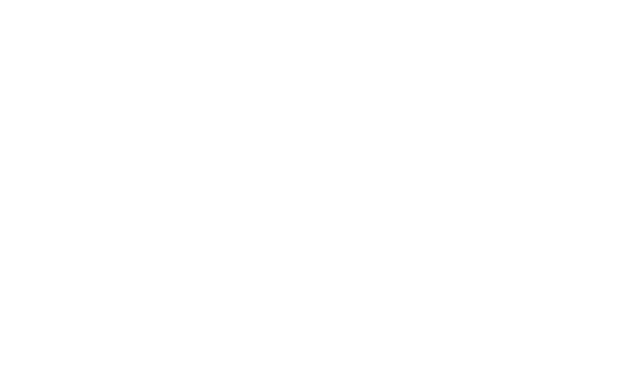
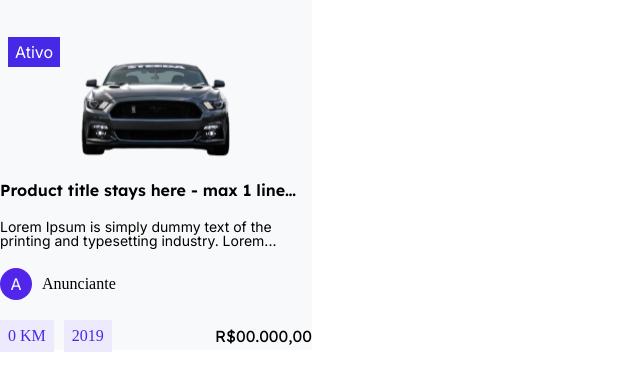
Before and after one commit to Motors-M6-Kenzie-Academy/Front-end, a React (Create React App) app: page / in a window 1280 px wide. Shown: the top 390 px of the page, without its empty margins (0-640 px from the left). Built offline with nearby package versions, Linux system fonts and the light colour scheme.

Commit message:
feat: layout card concluded

```diff
--- a/public/index.html
+++ b/public/index.html
@@ -10,7 +10,16 @@
       content="Web site created using create-react-app"
     />
     <link rel="apple-touch-icon" href="%PUBLIC_URL%/logo192.png" />
-    <link rel="manifest" href="%PUBLIC_URL%/manifest.json" />
+    <link rel="preconnect" href="https://fonts.googleapis.com" />
+    <link rel="preconnect" href="https://fonts.gstatic.com" crossorigin />
+    <link
+      href="https://fonts.googleapis.com/css2?family=Lexend:wght@100;200;300;400;500;600;700;800;900&display=swap"
+      rel="stylesheet"
+    />
+    <link
+      href="https://fonts.googleapis.com/css2?family=Inter:wght@100;200;300;400;500;600;700;800;900&display=swap"
+      rel="stylesheet"
+    />
     <title>Motors</title>
   </head>
   <body>
--- a/src/App.tsx
+++ b/src/App.tsx
@@ -1,9 +1,11 @@
+import ProductCard from "./components/ProductCard";
 import GlobalStyle from "./styles/globalStyles";
 
 function App() {
   return (
     <>
       <GlobalStyle />
+      <ProductCard />
     </>
   );
 }
--- /dev/null
+++ b/src/components/ProductCard/index.tsx
@@ -0,0 +1,41 @@
+import Car from "../../assets/car.svg";
+import { ContainerCard, ContainerIsActive } from "./styles";
+
+const ProductCard = () => {
+  const name = "Anunciante";
+  const avatar = name[0];
+
+  return (
+    <ContainerCard>
+      <ContainerIsActive backgroundColor="var(--brand1)" color="var(--white)">
+        Ativo
+      </ContainerIsActive>
+      <div className="container--img">
+        <img src={Car} alt="car" />
+      </div>
+      <div className="container--content">
+        <h2>
+          Product title stays here - max 1 line Product title stays here -
+          maximum 1 line
+        </h2>
+        <p className="container--description">
+          Lorem Ipsum is simply dummy text of the printing and typesetting
+          industry. Lorem...
+        </p>
+        <div className="container--announcer">
+          <div className="avatar">{avatar}</div>
+          <p>{name}</p>
+        </div>
+        <div className="container--tag--price">
+          <div className="container--tags">
+            <div className="tag">0 KM</div>
+            <div className="tag">2019</div>
+          </div>
+          <strong>R$00.000,00</strong>
+        </div>
+      </div>
+    </ContainerCard>
+  );
+};
+
+export default ProductCard;
--- /dev/null
+++ b/src/components/ProductCard/styles.ts
@@ -0,0 +1,105 @@
+import styled from "styled-components";
+
+interface IContainerIsActiveProps {
+  backgroundColor: string;
+  color: string;
+}
+
+export const ContainerCard = styled.div`
+  width: 312px;
+  height: 350px;
+
+  background-color: var(--gray9);
+
+  .container--img {
+    display: flex;
+    align-items: center;
+    justify-content: center;
+
+    &:hover {
+      border: 2px solid var(--brand1);
+      border-radius: 3px;
+    }
+  }
+
+  .container--content {
+    display: flex;
+    flex-direction: column;
+    gap: 20px;
+  }
+
+  h2 {
+    font-family: "Lexend", sans-serif;
+    font-weight: 600;
+
+    display: -webkit-box;
+    overflow: hidden;
+    text-overflow: ellipsis;
+    -webkit-line-clamp: 1; /* number of lines to show */
+    line-clamp: 1;
+    -webkit-box-orient: vertical;
+    line-height: 1.2;
+  }
+
+  .container--description {
+    font-size: 14px;
+    font-family: "Inter", sans-serif;
+    font-weight: 400;
+  }
+
+  .container--announcer {
+    display: flex;
+    align-items: center;
+    gap: 10px;
+
+    .avatar {
+      display: flex;
+      align-items: center;
+      justify-content: center;
+
+      width: 32px;
+      height: 32px;
+      border-radius: 100%;
+
+      font-family: "Inter", sans-serif;
+
+      background-color: var(--brand2);
+      color: var(--white);
+    }
+  }
+
+  .container--tag--price {
+    display: flex;
+    flex-direction: row;
+    justify-content: space-between;
+    align-items: center;
+
+    .container--tags {
+      display: flex;
+      gap: 10px;
+
+      .tag {
+        background-color: var(--brand4);
+        color: var(--brand1);
+        padding: 8px;
+      }
+    }
+
+    strong {
+      font-family: "Lexend", sans-serif;
+    }
+  }
+`;
+
+export const ContainerIsActive = styled.div<IContainerIsActiveProps>`
+  width: fit-content;
+  padding: 7px;
+  position: relative;
+  top: 37px;
+  left: 8px;
+
+  font-family: "Inter", sans-serif;
+
+  background-color: ${(props) => props.backgroundColor};
+  color: ${(props) => props.color};
+`;
--- /dev/null
+++ b/src/custom.d.ts
@@ -0,0 +1,4 @@
+declare module "*.png";
+declare module "*.svg";
+declare module "*.jpeg";
+declare module "*.jpg";
```
Also changed, not shown: src/assets/car.svg (added).
